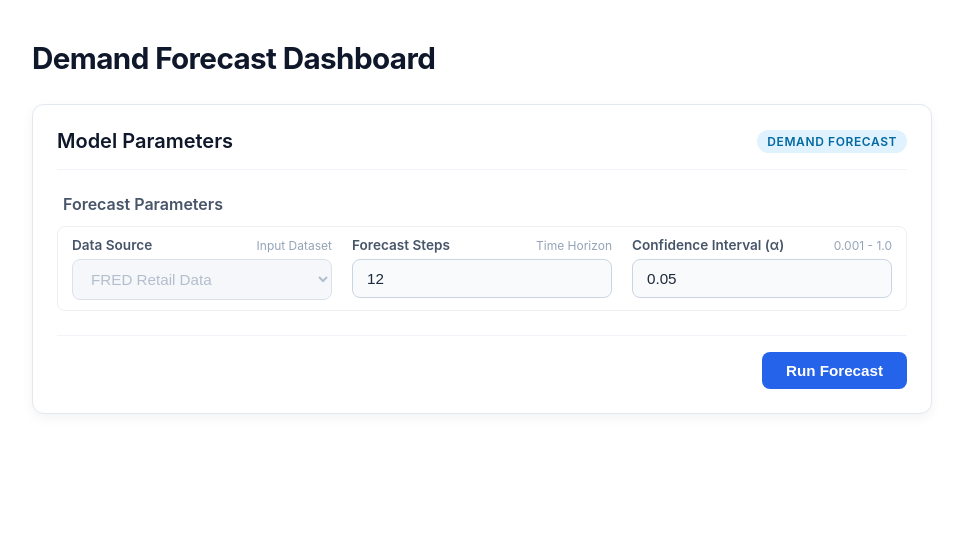
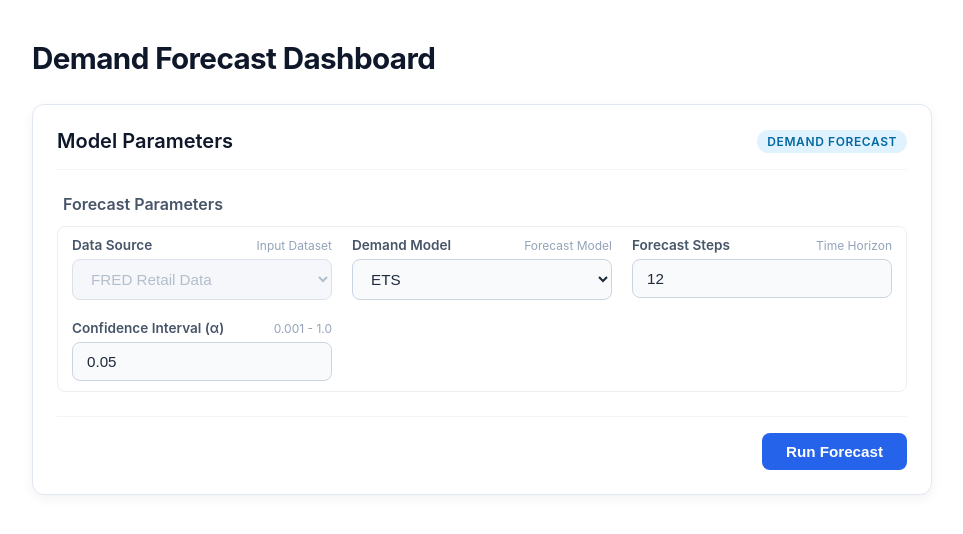
Before and after one commit to christopherdgibson/demand-forecasting-dashboard, a React (Vite) app: page / in a window 1280 px wide. Shown: the top 534 px of the page, without its empty margins (158-1121 px from the left). Built offline with nearby package versions, Linux system fonts and the light colour scheme.

Commit message:
Add SARIMAX forecast option #demand-dash

```diff
--- a/src/App/index.tsx
+++ b/src/App/index.tsx
@@ -13,14 +13,17 @@ const DEFAULT_FORECAST_STEPS = 12;
 const DEFAULT_ALPHA = 0.05;
 
 export default function App() {
-  const [inputs, setInputs] = useState<ForecastProps>({filepath: DEFAULT_FILE_PATH, steps: DEFAULT_FORECAST_STEPS, alpha: DEFAULT_ALPHA});
+  const [inputs, setInputs] = useState<ForecastProps>({filepath: DEFAULT_FILE_PATH, modelType: 'ets', steps: DEFAULT_FORECAST_STEPS, alpha: DEFAULT_ALPHA});
   const [data, setData] = useState<Array<DemandProps> | null>(null);
   const [metrics, setMetrics] = useState<ModelMetrics | null>(null);
   const [isRunning, setIsRunning] = useState(false);
   const [historicalData, setHistoricalData] = useState<Array<DemandProps> | null>();
+  const [metricsMap, setMetricsMap] = useState<Record<string, ModelMetrics>>({});
+  const [forecastMap, setForecastMap] = useState<Record<string, DemandProps[]>>({}); // For importing forecasts for all models
+  const [selectedModel, setSelectedModel] = useState<'ets' | 'sarimax'>('ets'); // For separaing model toggle from forecast update
 
-  const { isLoading, fitModel, updateForecast } = usePyodide();
-  // const { isLoading, fitModel, updateForecast } = usePyodideWorker();
+  const { isLoading, fitModels, updateForecast } = usePyodide();
+  // const { isLoading, fitModels, updateForecast } = usePyodideWorker();
 
   // Load and fit model on initial mount
   useEffect(() => {
@@ -28,24 +31,29 @@ export default function App() {
     runForecast(inputs);
   }, [isLoading]);
 
-  async function runForecast({filepath, steps, alpha}: ForecastProps): Promise<void> {
-    setInputs({filepath, steps, alpha})
-    const modelResults = await fitModel(filepath);
-    const historical = modelResults !== null ? modelResults['demand'] : null;
-    const modelMetrics = modelResults !== null ? modelResults['metrics'] : null;
+  async function runForecast({filepath, modelType, steps, alpha}: ForecastProps): Promise<void> {
+    setInputs({filepath, modelType, steps, alpha})
+    const modelResults = await fitModels(filepath);
+    const historical = modelResults !== null ? modelResults.data : null;
+    const modelMetrics = modelResults !== null ? modelResults.metrics : null;
     setHistoricalData(historical);
-    setMetrics(modelMetrics);
-    const forecast = await updateForecast({steps, alpha});
+
+    if (modelMetrics) {
+      setMetricsMap(modelMetrics);
+      setMetrics(modelMetrics[modelType]);
+    }
+    const forecast = await updateForecast({modelType, steps, alpha});
     if (historical && forecast) {
       setData([...historical, ...forecast]);
     }
   }
 
   // Update chart input changes moves (No refitting)
-  const handleForecastChange = async ({steps, alpha}: ForecastInputs): Promise<void> => {
-    setInputs({...inputs, steps, alpha});
+  const handleForecastChange = async ({modelType, steps, alpha}: ForecastInputs): Promise<void> => {
+    setInputs({...inputs, modelType, steps, alpha});
     if (!historicalData) return;
-    const forecast = await updateForecast({steps, alpha});
+    setMetrics(metricsMap[modelType]);
+    const forecast = await updateForecast({modelType, steps, alpha});
     if (forecast) {
       setData([...historicalData, ...forecast]);
     }
--- a/src/components/Controls/index.tsx
+++ b/src/components/Controls/index.tsx
@@ -1,5 +1,5 @@
 import styles from './Controls.module.css';
-import type { ForecastProps } from '../../types';
+import type { ForecastProps, ModelType } from '../../types';
 
 interface ControlsProps {
   inputs: ForecastProps;
@@ -58,6 +58,24 @@ export default function Controls({inputs, onDatasetChange, onForecastChange, onR
           </select>
         </div>
 
+        {/* Forecast Type */}
+        <div className={styles.fieldGroup}>
+          <label className={styles.label}>
+            <span>Demand Model</span>
+            <span className={styles.hint}>Forecast Model</span>
+          </label>
+          <select
+            className={styles.input}
+            value={inputs.modelType}
+            disabled={isRunning}
+            onChange={(e) => handleInputsChange('modelType', e.target.value as ModelType)}
+          >
+            <option value="ets">ETS</option>
+            <option value="sarimax">SARIMAX</option>
+            <option value="option3">Option 3</option>
+          </select>
+        </div>
+
         {/* Forecast Steps */}
         <div className={styles.fieldGroup}>
           <label className={styles.label}>
--- a/src/hooks/usePyodide.ts
+++ b/src/hooks/usePyodide.ts
@@ -100,10 +100,10 @@ export function usePyodide() {
   );
 
   // 3. Public API: Initial Model Fit
-  const fitModel = useCallback(
+  const fitModels = useCallback(
     async (filepath: string = 'RSXFSN.csv'): Promise<ModelResults | null> => {
       const historical = await callPyFunction<ModelResults>({
-        fnName: 'fit_model',
+        fnName: 'fit_models',
         args: [filepath],
       });
 
@@ -113,14 +113,14 @@ export function usePyodide() {
 
   // 4. Public API: Reactive Forecast Horizon Update
   const updateForecast = useCallback(
-    async ({steps, alpha}: ForecastInputs): Promise<Array<DemandProps> | null> => {
+    async ({modelType, steps, alpha}: ForecastInputs): Promise<Array<DemandProps> | null> => {
       return await callPyFunction<Array<DemandProps>>({
         fnName: 'generate_forecast',
-        args: [steps, alpha],
+        args: [modelType, steps, alpha],
       });
     },
     [callPyFunction]
   );
 
-  return { isLoading, fitModel, updateForecast };
+  return { isLoading, fitModels, updateForecast };
 }
```
Also changed, not shown: src/types.ts (+8 -2 lines), 1 other file (tests, documents, lock files or other folders).
